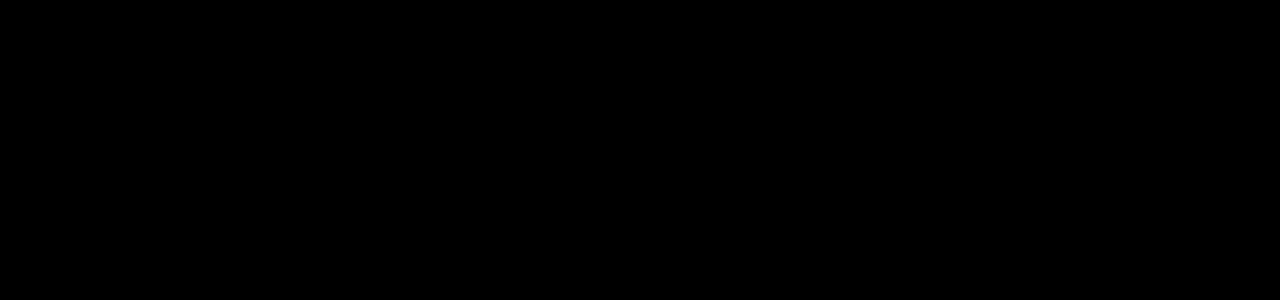
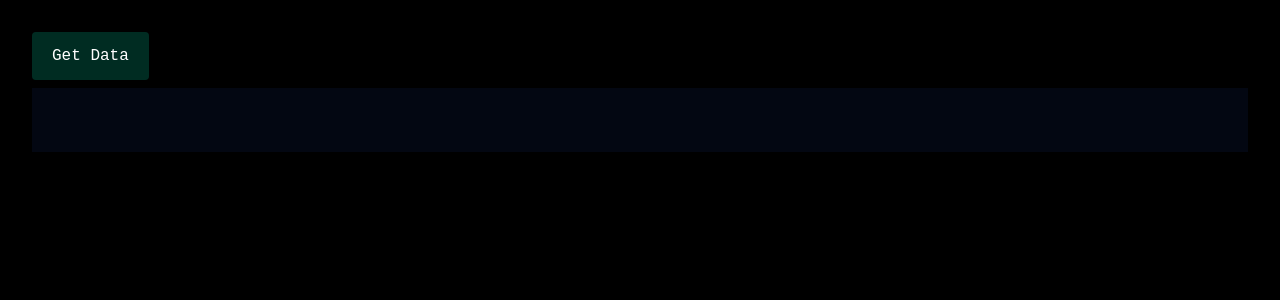
Before and after one commit to nitish-x18/ReactIntro, a React (Vite) app: page / in a window 1280 px wide. Shown: the top 300 px of the page. Built offline with nearby package versions, Linux system fonts and the light colour scheme.

Commit message:
feat: implement data fetching with axios and display in App component

```diff
--- a/src/App.jsx
+++ b/src/App.jsx
@@ -2,6 +2,7 @@
 import Navbar from './components/Navbar'
 import Footer from './components/Footer'
 import Card from './components/Card'
+import axios from 'axios'
 
 const App = () => {
 
@@ -157,6 +158,37 @@
   //     </>
   //   )
 
+  // DATA HANDLING USING API--->>>
+  const [data, setData] = useState([])
+
+  const getData = async function(){
+    const response = await axios.get("https://picsum.photos/v2/list?page=2&limit=100")
+    // console.log(response)
+    setData(response.data)
+    console.log(data)
+  }
+
+  //show data without using onClick event-->>
+  // useEffect(() => {
+  //   getData()
+  // }, [])
+
+
+  return (
+    <>
+      <div className='m-8'>
+        <button onClick={getData}className='bg-emerald-950 text-white rounded px-5 py-3 active:scale-90'>Get Data</button>
+        <div className='p-8 bg-gray-950 mt-2'>
+          {data.map( (elem, idx)=>{
+            return <div key={idx}className='bg-gray-300 flex justify-between items-center p-2 rounded m-2'>
+              <img className='h-30'src="{elem.download_url}" alt="" />
+              <h1 className='text-black'>{elem.author}</h1>
+            </div>
+          })}
+        </div>
+      </div>
+    </>
+  )
 
 }
 
```
Lines whose indentation alone changed are shown as unchanged.
